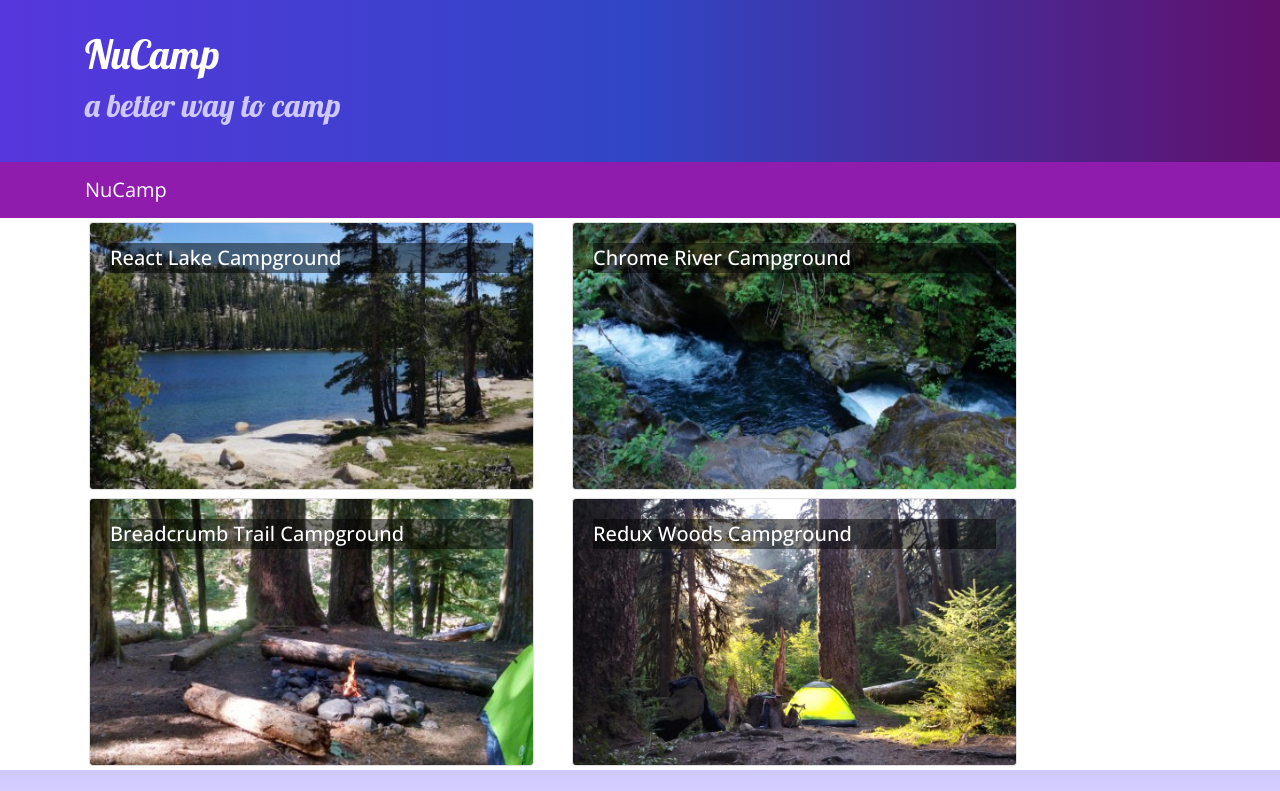
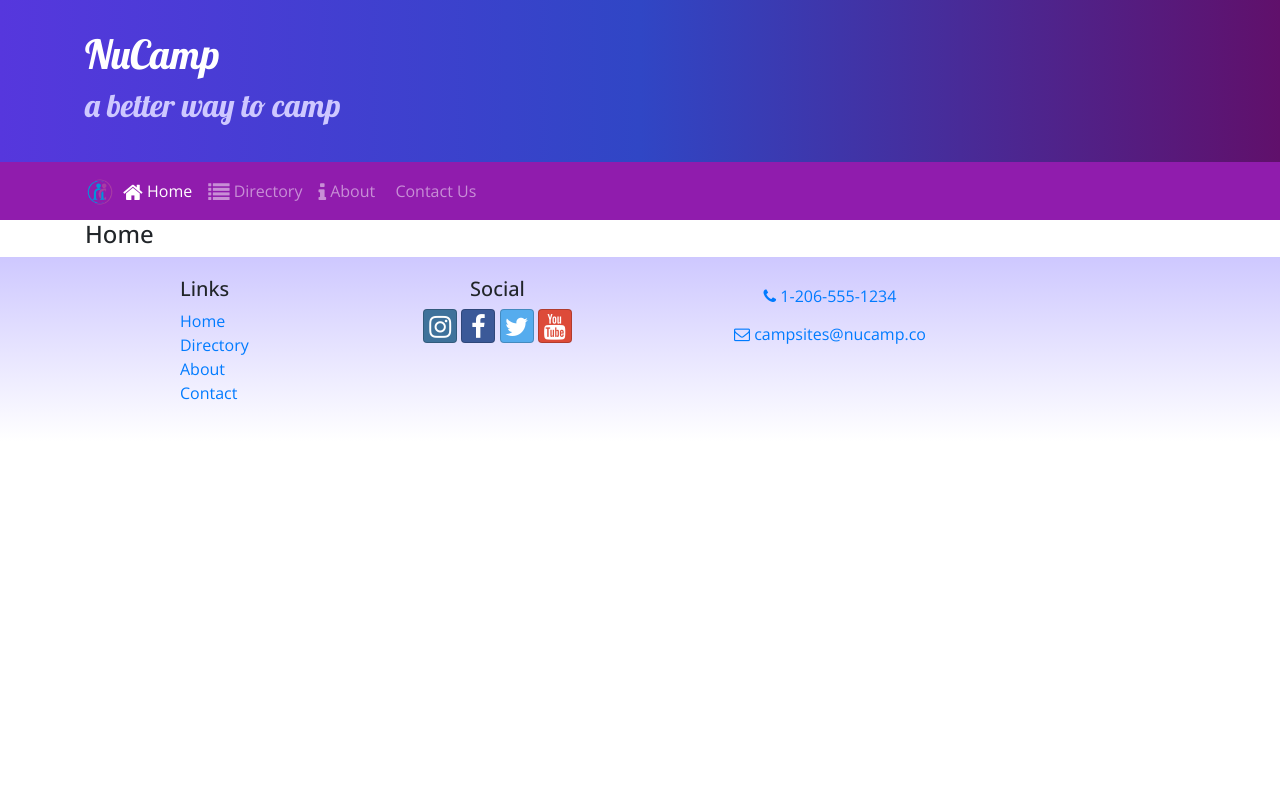
Before and after one commit to knguy14/React, a React (Create React App) app: page /home in a window 1280 px wide. Shown: the top 791 px of the page. Built offline with nearby package versions, Linux system fonts and the light colour scheme.

Commit message:
React Router

```diff
--- a/package.json
+++ b/package.json
@@ -13,6 +13,7 @@
     "react": "^17.0.2",
     "react-dom": "^17.0.2",
     "react-popper": "1.3.6",
+    "react-router-dom": "5.2.0",
     "react-scripts": "4.0.3",
     "reactstrap": "^8.9.0",
     "typeface-lobster": "^1.1.13",
--- a/src/App.js
+++ b/src/App.js
@@ -1,13 +1,16 @@
-import "./App.css";
 import Main from './components/MainComponent';
 import React, { Component } from "react";
+import { BrowserRouter } from 'react-router-dom';
+import "./App.css";
 
 class App extends Component {
   render() {
         return (
-            <div className="App">
-               <Main />
-            </div>
+            <BrowserRouter>
+                <div className="App">
+                <Main />
+                </div>
+            </BrowserRouter>
         );
     }
 }
--- a/src/components/DirectoryComponent.js
+++ b/src/components/DirectoryComponent.js
@@ -1,9 +1,9 @@
 import React from 'react';
 import { Card, CardImg, CardImgOverlay, CardTitle } from 'reactstrap';
 
-function RenderDirectoryItem({campsite, onClick}) {
+function RenderDirectoryItem({campsite}) {
     return (
-        <Card onClick= {() => onClick(campsite.id)}>
+        <Card>
             <CardImg width="100%" src={campsite.image} alt={campsite.name} />
             <CardImgOverlay>
                 <CardTitle>{campsite.name}</CardTitle>
@@ -18,7 +18,7 @@
         const directory = props.campsites.map(campsite => {
             return (
                 <div key={campsite.id} className= "col-md-5 m-1">
-                    <RenderDirectoryItem campsite={campsite} onClick={props.onClick} />
+                    <RenderDirectoryItem campsite={campsite} />
                 </div>
             )
         });
--- a/src/components/FooterComponent.js
+++ b/src/components/FooterComponent.js
@@ -1,4 +1,5 @@
-import React from 'React';
+import React from 'react';
+import { Link } from 'react-router-dom';
 
 function Footer(props) {
     return (
@@ -8,10 +9,10 @@
                     <div className="col-4 col-sm-2 offset-1">
                         <h5>Links</h5>
                         <ul className="list-unstyled">
-                            <li><a href="#">Home</a></li>
-                            <li><a href="#">Directory</a></li>
-                            <li><a href="#">About</a></li>
-                            <li><a href="#">Contact</a></li>
+                            <li><Link to='home'>Home</Link></li>
+                            <li><Link to='directory'>Directory</Link></li>
+                            <li><Link to='aboutus'>About</Link></li>
+                            <li><Link to='contactus'>Contact</Link></li>
                         </ul>
                     </div>
                     <div className="col-6 col-sm-3 text-center">
--- a/src/components/HeaderComponent.js
+++ b/src/components/HeaderComponent.js
@@ -1,7 +1,24 @@
 import React, { Component } from 'react';
-import { Navbar, NavbarBrand, Jumbotron } from 'reactstrap';
+import { Navbar, NavbarBrand, Jumbotron, Nav, NavbarToggler, Collapse, NavItem } from 'reactstrap';
+import { NavLink } from 'react-router-dom';
 
 class Header extends Component {
+
+    constructor(props) {
+        super(props);
+
+        this.toggleNav = this.toggleNav.bind(this);
+        this.state = {
+            isNavOpen: false
+        };
+    }
+
+    toggleNav() {
+        this.setState({
+            isNavOpen: !this.state.isNavOpen
+        });
+    }
+
     render() {
         return (
             <React.Fragment>
@@ -15,9 +32,34 @@
                         </div>
                     </div>
                 </Jumbotron>
-                <Navbar dark sticky-top>
+                <Navbar dark sticky="top" expand="md">
                     <div className="container">
-                        <NavbarBrand href="/">NuCamp</NavbarBrand>
+                        <NavbarBrand className="mr-auto" href="/"><img src="/assets/images/logo.png" height="30" width="30" alt="NuCamp Logo" /></NavbarBrand>
+                        <NavbarToggler onClick={this.toggleNav} />
+                        <Collapse isOpen={this.state.isNavOpen} navbar>
+                            <Nav navbar>
+                                <NavItem>
+                                    <NavLink className="nav-link" to="/home">
+                                        <i className="fa fa-home fa-lg" /> Home
+                                    </NavLink>
+                                </NavItem>
+                                <NavItem>
+                                    <NavLink className="nav-link" to="/directory">
+                                        <i className="fa fa-list fa-lg" /> Directory
+                                    </NavLink>
+                                </NavItem>
+                                <NavItem>
+                                    <NavLink className="nav-link" to="/aboutus">
+                                        <i className="fa fa-info fa-lg" /> About
+                                    </NavLink>
+                                </NavItem>
+                                <NavItem>
+                                    <NavLink className="nav-link" to="/contactus">
+                                        <i className="fa fa-address fa-lg" /> Contact Us
+                                    </NavLink>
+                                </NavItem>
+                            </Nav>
+                        </Collapse>
                     </div>
                 </Navbar>
             </React.Fragment>
--- /dev/null
+++ b/src/components/HomeComponent.js
@@ -0,0 +1,11 @@
+import React from 'react';
+
+function Home(props) {
+    return (
+        <div className="container">
+            <h4>Home</h4>
+        </div>
+    );
+}
+
+export default Home;
--- a/src/components/MainComponent.js
+++ b/src/components/MainComponent.js
@@ -2,28 +2,36 @@
 import React, { Component } from "react";
 import CampsiteInfo from './CampsiteInfoComponent';
 import Header from './HeaderComponent';
-import Footer from './FooterComponent'
-import { CAMPSITES } from '../shared/campsites'
+import Footer from './FooterComponent';
+import Home from './HomeComponent';
+import { Switch, Route, Redirect } from 'react-router-dom';
+import { CAMPSITES } from '../shared/campsites';
 
 class Main extends Component {
+
     constructor(props) {
         super(props);
         this.state = {
             campsites: CAMPSITES,
-            selectedCampsite: null
         };
     }
 
-    onCampsiteSelect(campsiteId) {
-        this.setState({selectedCampsite: campsiteId});
-    }
+    render() {
 
-  render() {
+        const HomePage = () => {
+            return (
+                <Home />
+            );
+        }
+
         return (
             <div>
                 <Header />
-                <Directory campsites= {this.state.campsites} onClick={campsiteId => this.onCampsiteSelect(campsiteId)} />
-                <CampsiteInfo campsite= {this.state.campsites.filter(campsite => campsite.id === this.state.selectedCampsite)[0]} />
+                <Switch>
+                    <Route path='/home' component={HomePage} />
+                    <Route exact path='/directory' render={() => <Directory campsites= {this.state.campsites} />} />
+                    <Redirect to='/home' />
+                </Switch>
                 <Footer />
             </div>
         );
```
Also changed, not shown: 1 other file (tests, documents, lock files or other folders).
